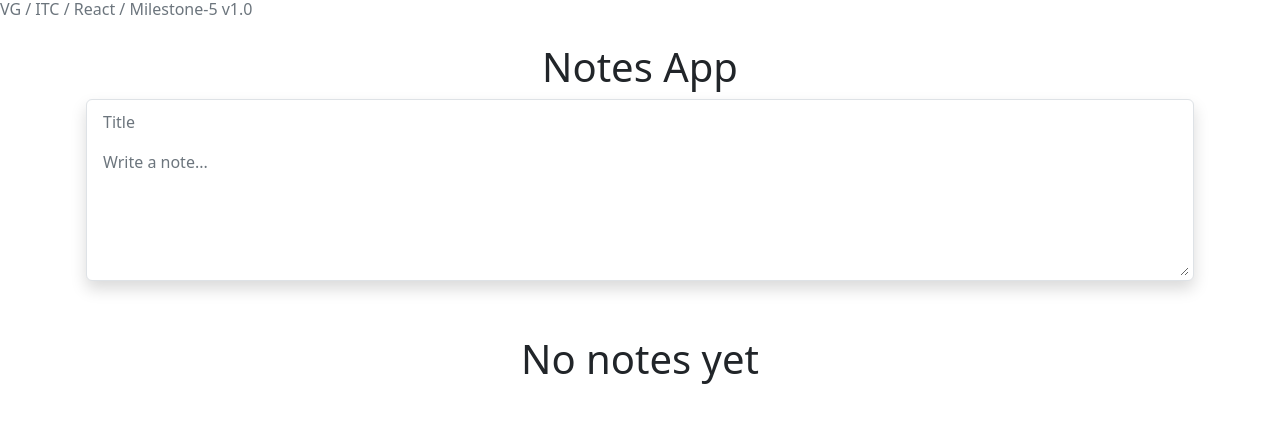
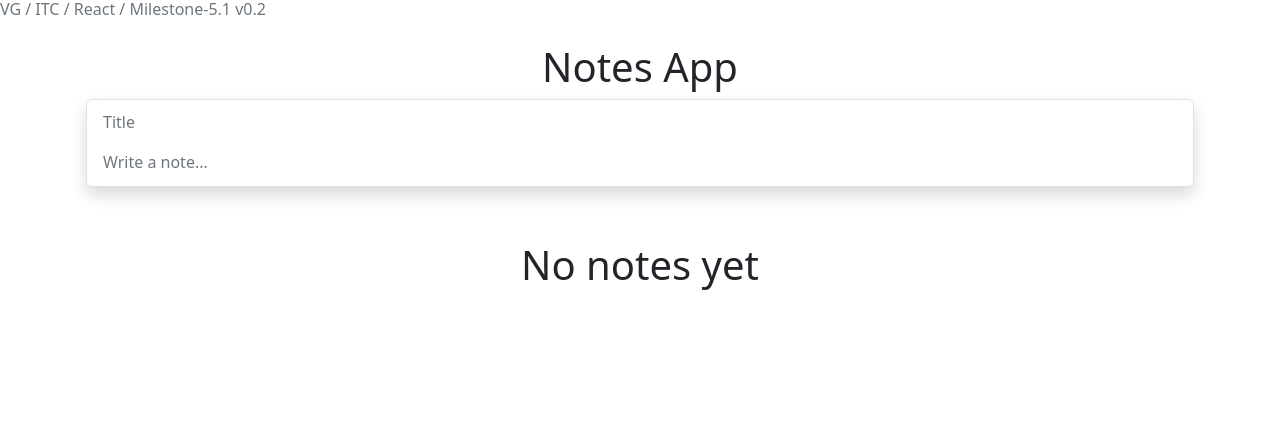
Before and after one commit to mark-itc/react---notes-app-vadim-gringauz, a React (Create React App) app: page / in a window 1280 px wide. Shown: the top 422 px of the page. Built offline with nearby package versions, Linux system fonts and the light colour scheme.

Commit message:
Milestone 5 v0.2
+ Autosize works
+ Add button moved below text

```diff
--- a/src/components/Form.jsx
+++ b/src/components/Form.jsx
@@ -20,6 +20,7 @@ function Form (props) {
     }, 200)
 
   return (
+    <>
       <div className='border shadow rounded p-1 w-100 sticky-top bg-white'>
         <TitleInput title={title} handleTitleChange={handleTitleChange} />
         <TextInput
@@ -28,12 +29,15 @@ function Form (props) {
           handleOnBlur={handleOnBlur}
           handleTextChange={handleTextChange}
         />
-      <div className='position-absolute bottom-0 end-0 p-3'>
+      </div>
+      <div className='d-flex w-100 justify-content-end'>
         {isEditText && (
           <AddButton handleAddNote={handleAddNote} text={text} title={title} />
         )}
       </div>
-    </div>
+    </>
   )
 }
 export default Form
+// calssName if I want the button over the textarea:
+// className='position-absolute bottom-0 end-0 p-3'
--- a/src/components/Header.jsx
+++ b/src/components/Header.jsx
@@ -3,7 +3,7 @@ import React from 'react'
 function Header () {
   return (
     <header>
-      <h6 className='text-secondary text-right w-100'>VG / ITC / React / Milestone-5 v1.0</h6>
+      <h6 className='text-secondary text-right w-100'>VG / ITC / React / Milestone-5.1 v0.2</h6>
     </header>
   )
 }
--- a/src/components/TextInput.jsx
+++ b/src/components/TextInput.jsx
@@ -1,17 +1,45 @@
 import React from 'react'
+import { useState } from 'react'
 
-function TextInput({ text, handleOnFocus, handleOnBlur, handleTextChange}) {
+function TextInput ({ text, handleOnFocus, handleOnBlur, handleTextChange }) {
+  const [height, setHeight] = useState('22px')
+
+  const autoResize = e => {
+    console.log('scrollHeight=', e.target.scrollHeight)
+    console.log('rows=', e.target.rows)
+    // setHeight(60)
+    console.log('height 60?=', height)
+    setHeight('auto')
+    console.log('scrollHeight after reset=', e.target.scrollHeight)
+    setHeight(e.target.scrollHeight - 16 + 'px')
+    console.log('height final=', height)
+  }
+
   return (
-    <textarea
-        className='border-0 w-100 form-control mt-1'
+    <>
+      <textarea
+        className='border-0 form-control w-100 mt-1'
         name='note-text'
-        rows='5'
         placeholder='Write a note...'
         onChange={e => handleTextChange(e.target.value)}
         value={text}
         onFocus={handleOnFocus}
         onBlur={handleOnBlur}
+        row={1}
+        style={{
+          resize: 'none',
+          height: height,
+          overflow: 'hidden'
+        }}
+        onInput={e => autoResize(e)}
       />
+    </>
   )
 }
 export default TextInput
+{
+  /* <div
+          className='bg-danger'
+          style={{overflow: 'hidden', wordWrap: 'break-word'}}
+        >{text}</div> */
+}
```
Lines whose indentation alone changed are shown as unchanged.
